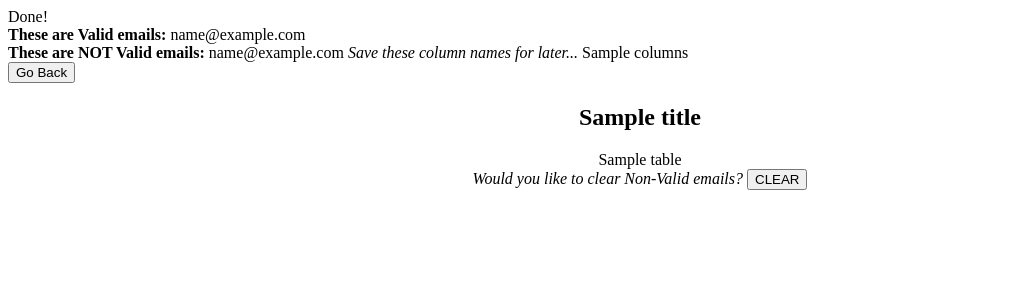
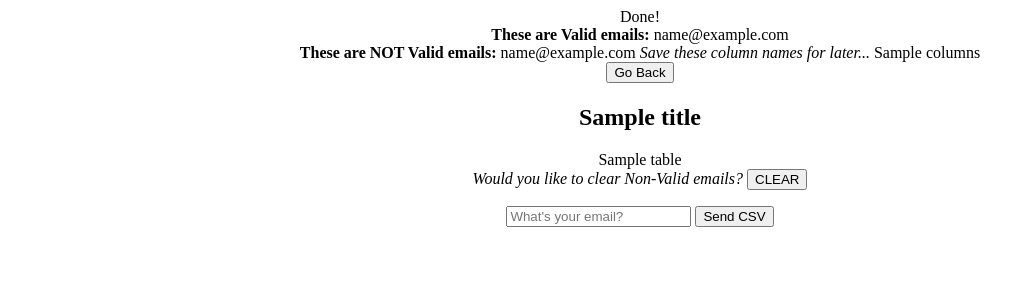
Before and after one commit to nickbtag/email_app, a Flask app: template templates/dataMultipleEmails.html in a window 1280 px wide. Shown: the top 300 px of the page, without its empty margins (0-1035 px from the left). Run offline with Flask 2, Linux system fonts and the light colour scheme; the template is opened without the code that fills it: most values are stand-ins (such as "Sample title", 1, 10 or a date in 2020).

Commit message:
send email

```diff
--- /dev/null
+++ b/Test Emails.csv
@@ -0,0 +1,4 @@
+First Name,Last Name,Email,Phone
+Nick,Battaglia,battaglia@cua.edu,4437527027
+Ally,Criscuolo,allyycriscuolo@gmail.com,2155270942
+Jack,Hardy,fake.email@gmail.com,3423452334
--- /dev/null
+++ b/Test_emails.csv
@@ -0,0 +1,4 @@
+Email,phone,Valid
+battaglia@cua.edu,4437527026,YES
+allyycriscuolo@gmail.com,2155270808,YES
+fake.email@yahoo.com,3945235235,NO
--- a/app.py
+++ b/app.py
@@ -7,7 +7,12 @@ from flask import Flask, render_template, request
 import csv
 import pandas as pd
 import os
-
+import smtplib
+from email import message
+from os.path import basename
+from email.mime.text import MIMEText
+from email.mime.multipart import MIMEMultipart
+from email.mime.application import MIMEApplication
 
 app = Flask(__name__)
 
@@ -77,6 +82,37 @@ def data2():
 
         return render_template('dataOneEmail.html', data=data)
 
+
+@app.route('/sendEmail',methods=['GET','POST'])
+def data4():
+    global name_of_file
+    if request.method == 'POST':
+        sender_address = request.form['sender']
+        from_address = 'battaglia@cua.edu'
+        subject = 'CSV Email List'
+        content = 'Thank you for using my application, enjoy your valid email list!'
+        msg = MIMEMultipart()
+        msg['From'] = from_address
+        msg['To'] = sender_address
+        msg['Subject'] = subject
+        body = MIMEText(content, 'plain')
+        msg.attach(body)
+        with open(name_of_file, 'r') as f:
+            attachment = MIMEApplication(f.read(), Name=basename(name_of_file))
+            attachment['Content-Disposition'] = 'attachment: filename="{}"'.format(basename(name_of_file))
+        msg.attach(attachment)
+
+        server = smtplib.SMTP('smtp-relay.sendinblue.com', 587)
+        server.login(from_address, 'rSMfysqbap4Cv9Xh')
+        server.send_message(msg, from_addr=from_address, to_addrs=[sender_address])
+
+
+
+
+
+        return render_template('dataOneEmail.html', data=data)
+
+
 @app.route('/clearEmail',methods=['GET','POST'])
 def data3():
     global file
@@ -110,6 +146,7 @@ def data3():
             writer.writerows(data)
 
 
+
         table_data = pd.read_csv(name_of_file)
 
 
--- a/templates/dataMultipleEmails.html
+++ b/templates/dataMultipleEmails.html
@@ -39,3 +39,11 @@
         </div>
     </form>
 </body>
+
+<div></div>
+<body align="center">
+    <form class="" action="sendEmail" method="post">
+        <input type="text" name="sender" placeholder="What's your email?">
+        <input type="submit" value="Send CSV">
+    </form>
+</body>
```
